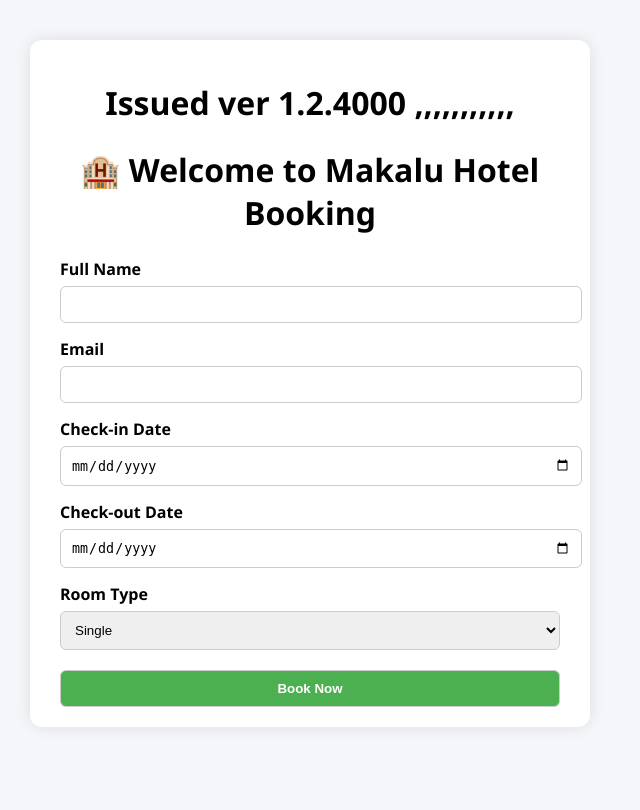
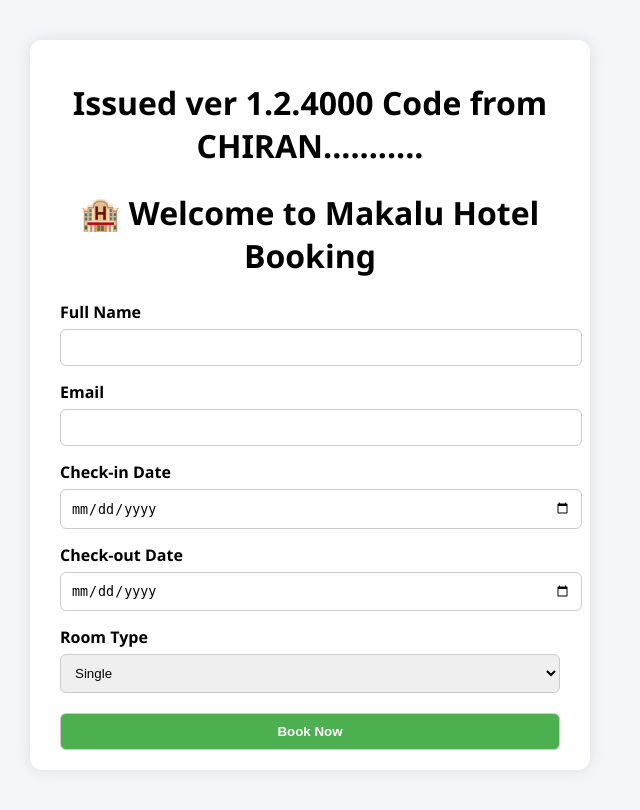
Before and after one commit to sanjeevlcc/itmgt-devops-demo, a PHP site: page / in a window 1280 px wide. Shown: the whole page, without its empty margins (330-970 px from the left). Before the commit the page ends 707 px from the top, so only its background shows below. Run offline with PHP 8.4, Linux system fonts and the light colour scheme.

Commit message:
Update index.php

```diff
--- a/index.php
+++ b/index.php
@@ -10,7 +10,7 @@
 
 
   <div class="container">
-    <h1>Issued ver 1.2.4000 ,,,,,,,,,,, </h1>
+    <h1>Issued ver 1.2.4000 Code from CHIRAN........... </h1>
 
 
     <h1>🏨 Welcome to Makalu Hotel Booking</h1>
```
